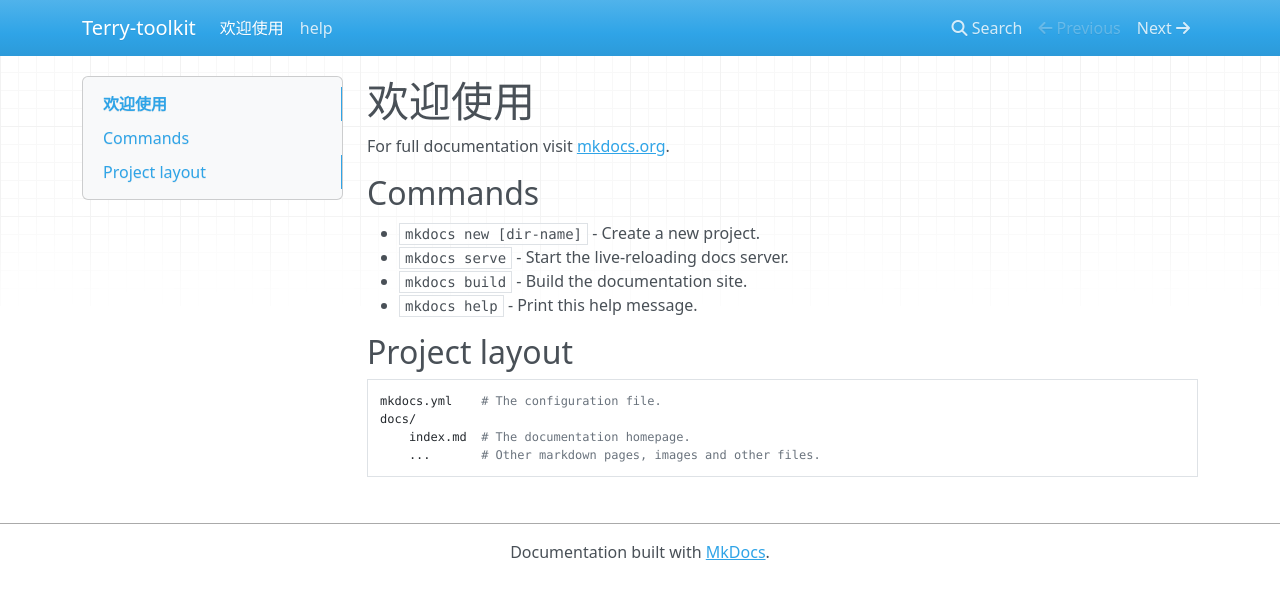
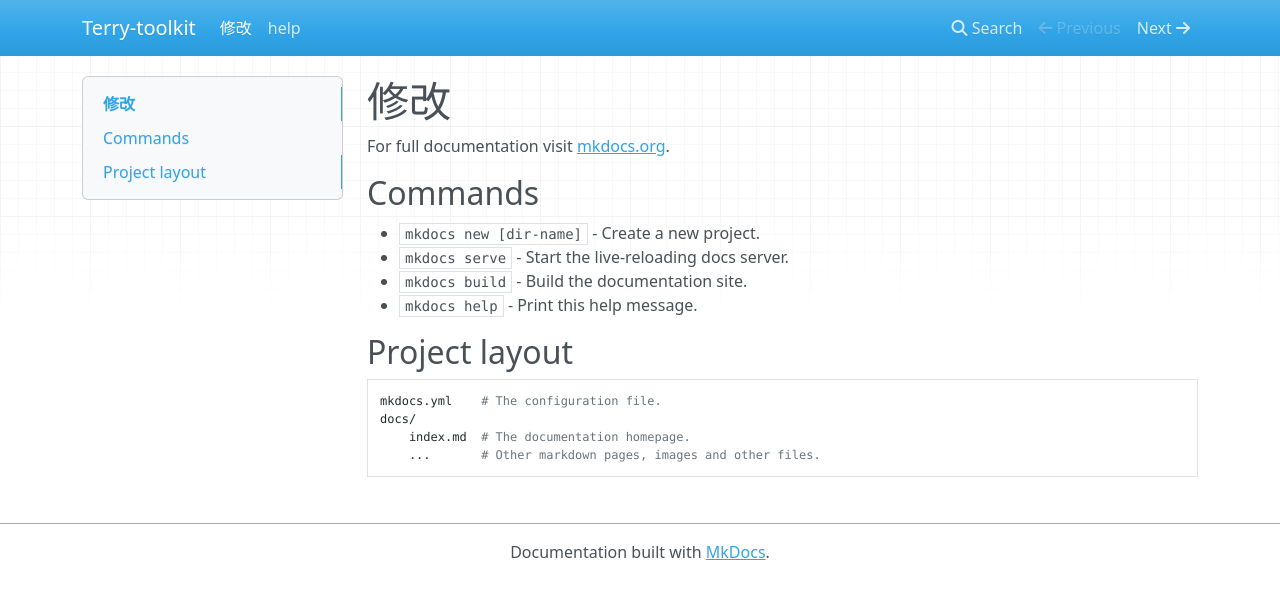
Before and after one commit to napoler/Terry-toolkit, an MkDocs documentation site: the page built from docs/index.md, in a window 1280 px wide. Shown: the top 599 px of the page. Built offline with MkDocs 1.6.1, drawn with Linux system fonts in a browser that asks for light colours; nearby versions of some CDN libraries.

Commit message:
Update index.md

```diff
--- a/docs/index.md
+++ b/docs/index.md
@@ -1,4 +1,4 @@
-# 欢迎使用
+# 修改
 
 For full documentation visit [mkdocs.org](https://mkdocs.org).
 
```
